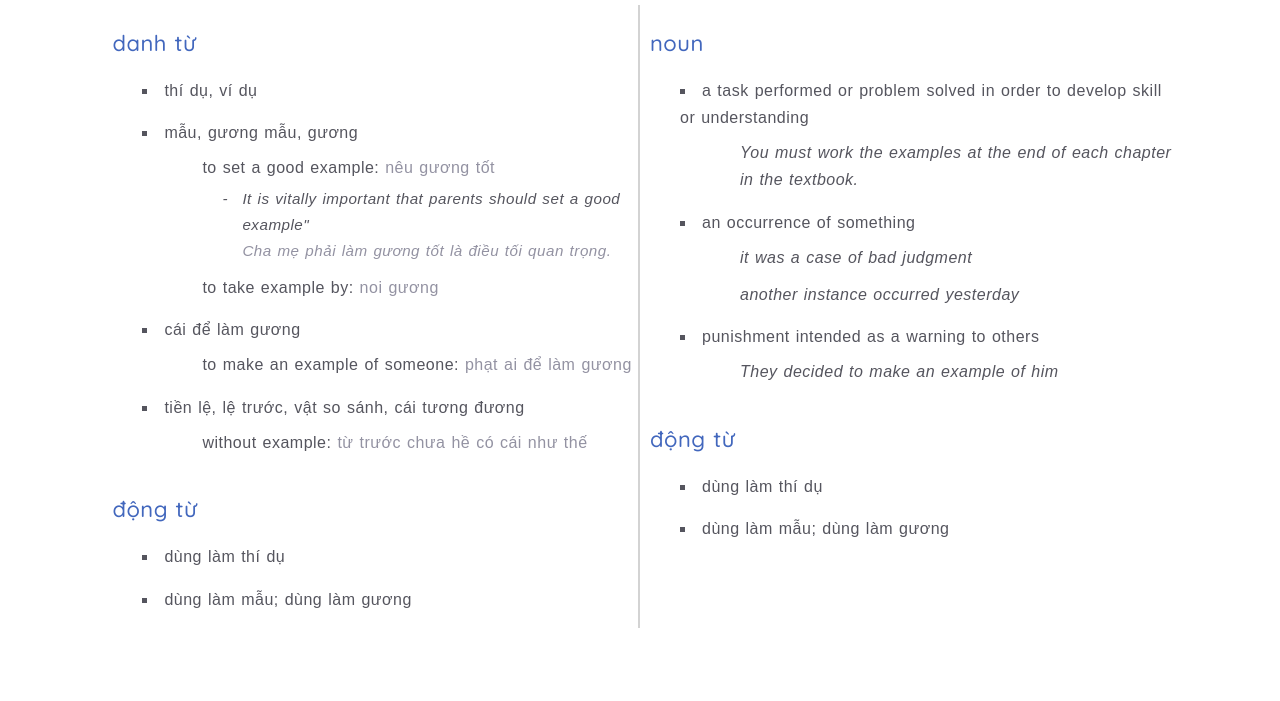
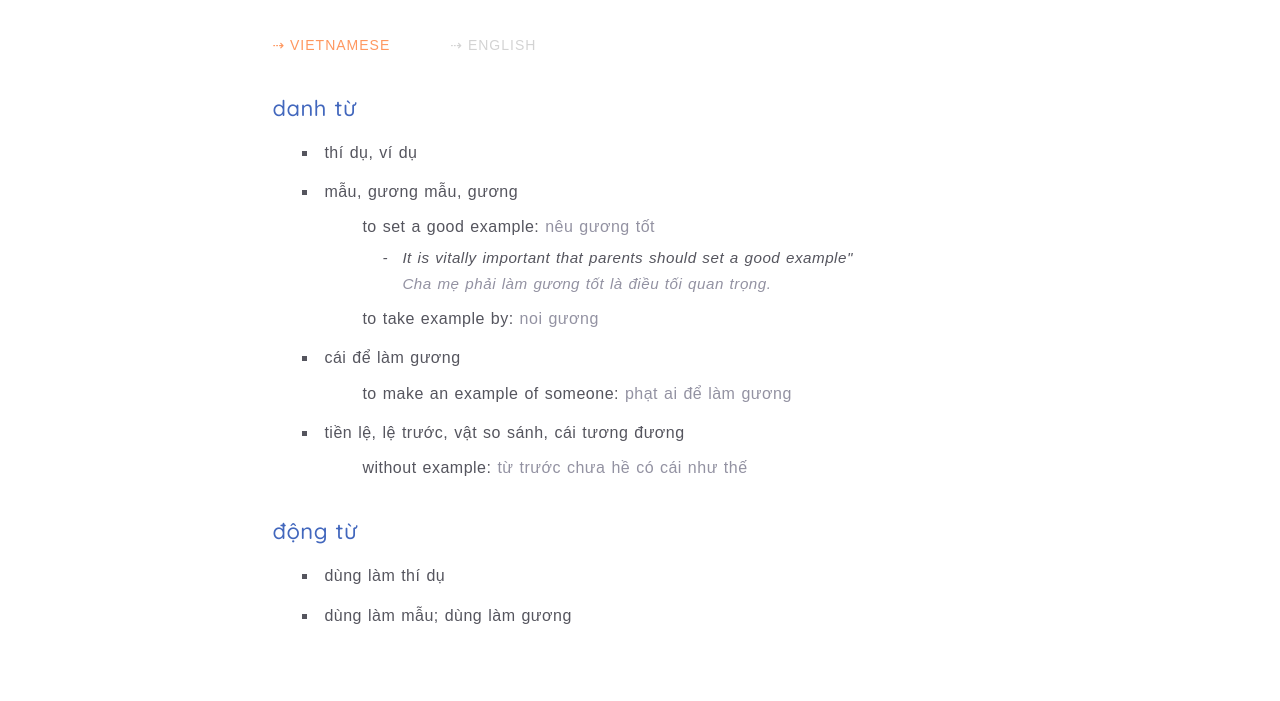
Before and after one commit to khoathy/dict, a website: page result.html in a window 1280 px wide. Shown: the part 422-1123 px from the top of the page. Drawn offline with nearby package versions, Linux system fonts and the light colour scheme; a web font is replaced by a local one.

Commit message:
tab added

```diff
--- a/js/main.js
+++ b/js/main.js
@@ -17,3 +17,31 @@ var animation2 = bodymovin.loadAnimation({
     autoplay: true,
     path: 'data-book2.json'
 })
+
+
+//tab
+function openTab(evt, tabName) {
+    // Declare all variables
+    var i, tabContent, tabLink;
+
+    // Get all elements with class="tabContent" and hide them
+    tabContent = document.getElementsByClassName("result__tab-content");
+    for (i = 0; i < tabContent.length; i++) {
+      tabContent[i].style.display = "none";
+    }
+
+    // Get all elements with class="tablinks" and remove the class "active"
+    tabLink = document.getElementsByClassName("result__tab-link");
+    for (i = 0; i < tabLink.length; i++) {
+      tabLink[i].className = tabLink[i].className.replace(" active", "");
+
+    }
+
+    // Show the current tab, and add an "active" class to the button that opened the tab
+    document.getElementById(tabName).style.display = "block";
+    evt.currentTarget.className += " active";
+
+  }
+
+    // Get the element with id="defaultOpen" and click on it
+    document.getElementById("defaultOpen").click();
--- a/result.html
+++ b/result.html
@@ -64,8 +64,14 @@
             </div>
 
             <p class="result__pronunciation paragraph">/iɡˈzampəl/</p>
+
             <div class="result__content">
-                <div class="result__column">
+                <div class="result__tab">
+                    <button class="heading-5 result__tab-link" onclick="openTab(event, 'EngViet')" id="defaultOpen">&#8674; Vietnamese</button>
+                    <button class="heading-5 result__tab-link" onclick="openTab(event, 'EngEng')">&#8674; English</button>
+                </div>
+
+                <div id ="EngViet" class="result__tab-content">
                     <ul class="result__list">
                     <h4 class="heading-4">danh từ</h4>
                         <li class="result__item paragraph">thí dụ, ví dụ</li>
@@ -99,7 +105,7 @@
                         <li class="result__item paragraph">dùng làm mẫu; dùng làm gương</li>
                     </ul>
                 </div>
-                <div class="result__column">
+                <div id ="EngEng" class="result__tab-content">
                     <ul class="result__list">
                     <h4 class="heading-4">noun</h4>
                         <li class="result__item paragraph">a task performed or problem solved in order to develop skill or understanding
@@ -126,11 +132,6 @@
 
                     </ul>
 
-                    <ul class="result__list">
-                    <h4 class="heading-4">động từ</h4>
-                        <li class="result__item paragraph">dùng làm thí dụ</li>
-                        <li class="result__item paragraph">dùng làm mẫu; dùng làm gương</li>
-                    </ul>
                 </div>
             </div>
         </section>
--- a/sass/abstracts/_variables.scss
+++ b/sass/abstracts/_variables.scss
@@ -21,5 +21,6 @@ $color-blue: #0733b5;
 $color-blue-3: #1e3799;
 $color-blue-1: #4267bd;
 $color-blue-2: #6687eb;
-//$color-peach: #FFCDB2;
+$color-peach: #FFCDB2;
+$color-carrot: #ff975f;
 $color-cream:  rgba(244, 247, 245, 1);
--- a/sass/base/_typography.scss
+++ b/sass/base/_typography.scss
@@ -37,7 +37,12 @@ body {
         display: inline-block;
         padding: 0 1rem;
         color: $color-blue-1;
-
+    }
+    &-5 {
+        font-size: 1.4rem;
+        text-transform: uppercase;
+        letter-spacing: 1px;
+        //color: $color-blue-2;
     }
 }
 
--- /dev/null
+++ b/sass/components/_result-tab.scss
@@ -0,0 +1,35 @@
+// button.active {
+//     color: $color-blue;
+// }
+.result__tab {
+    margin: 3rem auto 0.5rem;
+    width: 100%;
+    height: 4rem;
+    //border-bottom: solid 1px $color-gray;
+    background-color: #fff;
+    &-link {
+        height: 100%;
+        float: left;
+        outline: none;
+        border: none;
+        background-color: inherit;
+        color: $color-gray-2;
+        cursor: pointer;
+        padding : 1rem;
+        &:not(:last-child){
+            margin-right: 4rem;
+        }
+        &:hover {
+            color :$color-peach;
+        }
+        &.active {
+            color: $color-carrot;
+        }
+
+    }
+
+    &-content {
+
+
+    }
+}
--- a/sass/components/_result.scss
+++ b/sass/components/_result.scss
@@ -1,7 +1,8 @@
 .result {
-    width: 100vw;
+    width: 75vw;
     padding: 28rem 8vw 6rem 8vw;
     margin: 0 auto;
+
     @include respond(tab-port){
         width: 95vw;
     }
@@ -25,26 +26,23 @@
     }
     &__content {
         width: 100%;
-        display: flex;
     }
-    &__column {
-        width: 50%;
-        margin: 1rem 0;
-        &:first-child {
-            border-right: solid 2px $color-gray-2;
-        }
-    }
+    // &__tab {
+    //     width: 100%;
+    //     background-color: black;
+    //     margin: 1rem 0;
+    //     &:first-child {
+    //         border-right: solid 2px $color-gray-2;
+    //     }
+    // }
     &__list{
-        //background: red;
         padding-top : 2rem;
-
-
     }
     &__item {
         list-style: square inside;
-        margin : 1.5rem 0 1.5rem 4rem;
+        margin : 1.2rem 0 1.2rem 4rem;
         &-detail {
-            margin: 0.8rem 0 1rem 6rem;
+            margin: 0.8rem 0 0.8rem 6rem;
         }
         &-example {
             font-size: 95%;
--- a/sass/main.scss
+++ b/sass/main.scss
@@ -11,6 +11,7 @@
 @import "components/searchbox";
 @import "components/search-suggestion";
 @import "components/result";
+@import "components/result-tab";
 
 //@import "layout/grid";
 @import "layout/header";
```
Also changed, not shown: css/style.css.
